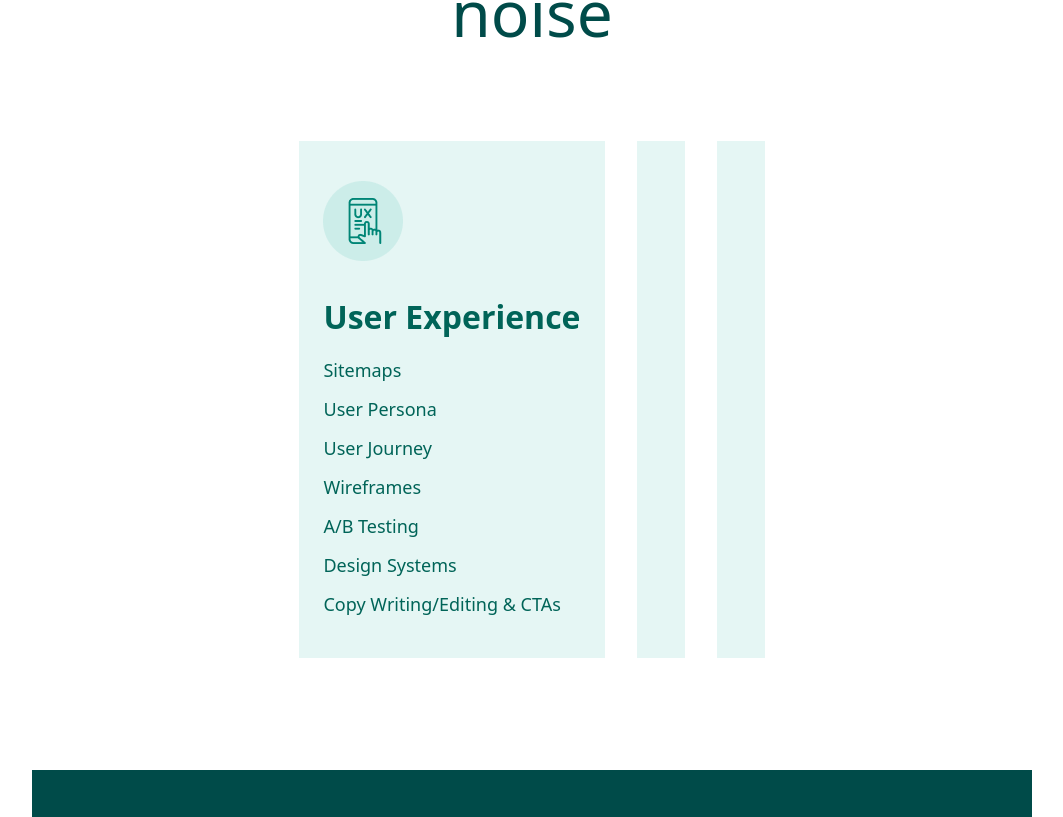
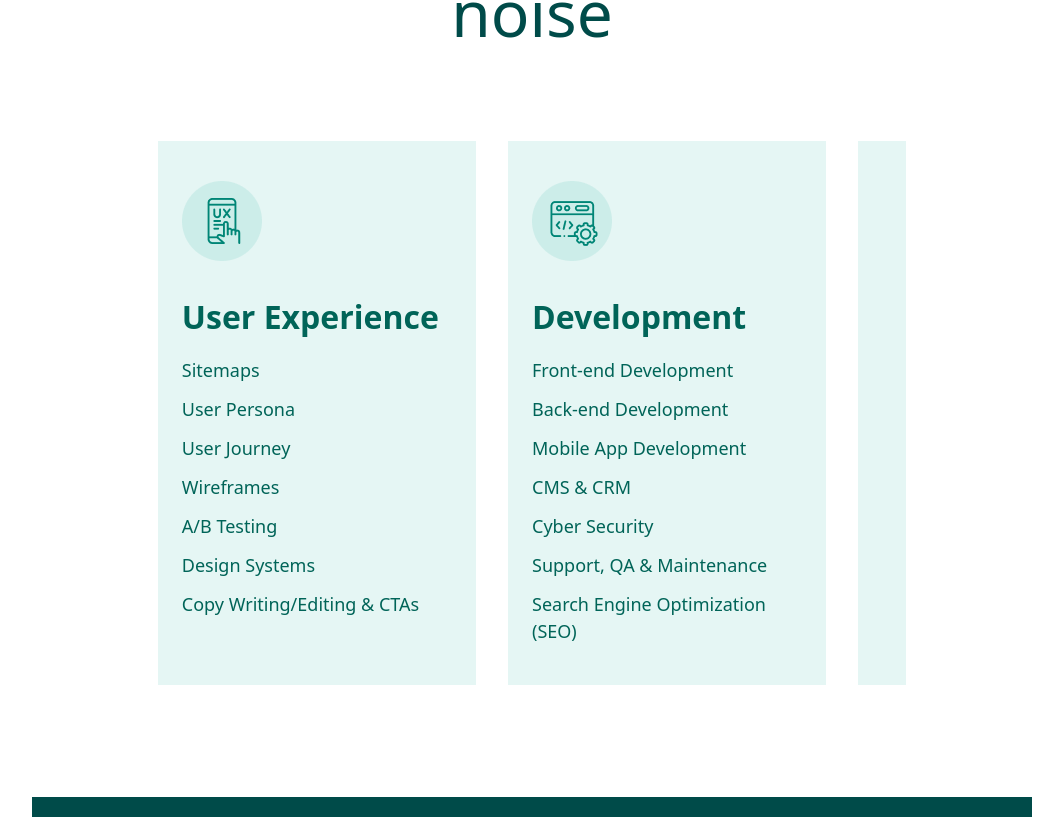
Before and after one commit to Sorel-Haller/duo, a Vue app: page /service in a window 1280 px wide. Shown: the part 923-1740 px from the top of the page, without its empty margins (108-1171 px from the left). Built offline with nearby package versions, Linux system fonts and the light colour scheme.

Commit message:
Added Development card icon and text

```diff
--- a/src/components/capabilitiesService.vue
+++ b/src/components/capabilitiesService.vue
@@ -10,7 +10,7 @@
                 <!-- Service List -->
                 <div class="flex flex-col gap-[32px]">
                     <div class="flex flex-col md:flex-row gap-[32px]">
-                        <div class="bg-[#E5F6F4] flex flex-col gap-[32px] px-[24px] py-[40px]">
+                        <div class="bg-[#E5F6F4] w-full flex flex-col gap-[32px] px-[24px] py-[40px]">
                             <div>
                                 <img src="@/assets/Icon-Experience.png" alt="Profile" class="w-[80px] h-auto" />
                             </div>
@@ -29,8 +29,24 @@
                                 </ul>
                             </div>
                         </div>
-                        <div class="bg-[#E5F6F4] flex flex-col gap-[32px] px-[24px] py-[40px]">
-
+                        <div class="bg-[#E5F6F4] w-full flex flex-col gap-[32px] px-[24px] py-[40px]">
+                            <div>
+                                <img src="@/assets/Icon-Development.png" alt="Profile" class="w-[80px] h-auto" />
+                            </div>
+                            <div class="flex flex-col gap-[16px]">
+                                <h3 class="font-outfit font-semibold text-[#006458] text-[32px] text-nowrap">
+                                    Development
+                                </h3>
+                                <ul class="flex flex-col gap-[12px]">
+                                    <li class="font-supreme font-regular text-[#006458] text-[18px]">Front-end Development</li>
+                                    <li class="font-supreme font-regular text-[#006458] text-[18px]">Back-end Development</li>
+                                    <li class="font-supreme font-regular text-[#006458] text-[18px]">Mobile App Development</li>
+                                    <li class="font-supreme font-regular text-[#006458] text-[18px]">CMS & CRM</li>
+                                    <li class="font-supreme font-regular text-[#006458] text-[18px]">Cyber Security</li>
+                                    <li class="font-supreme font-regular text-[#006458] text-[18px]">Support, QA & Maintenance</li>
+                                    <li class="font-supreme font-regular text-[#006458] text-[18px]">Search Engine Optimization (SEO)</li>
+                                </ul>
+                            </div>
                         </div>
                         <div class="bg-[#E5F6F4] flex flex-col gap-[32px] px-[24px] py-[40px]">
 
```
Also changed, not shown: src/assets/Icon-Development.png (added).
